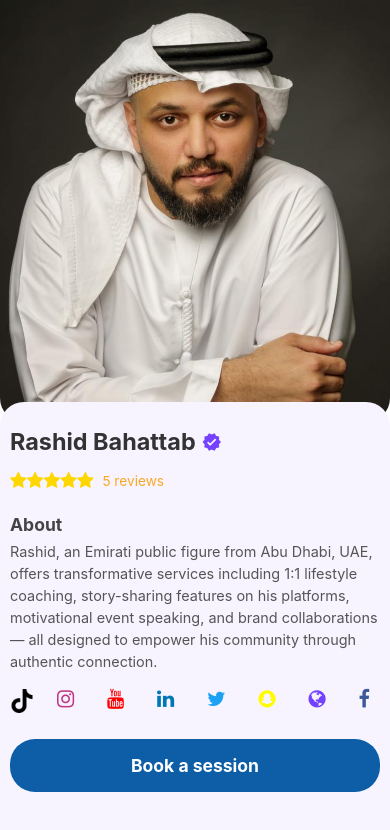
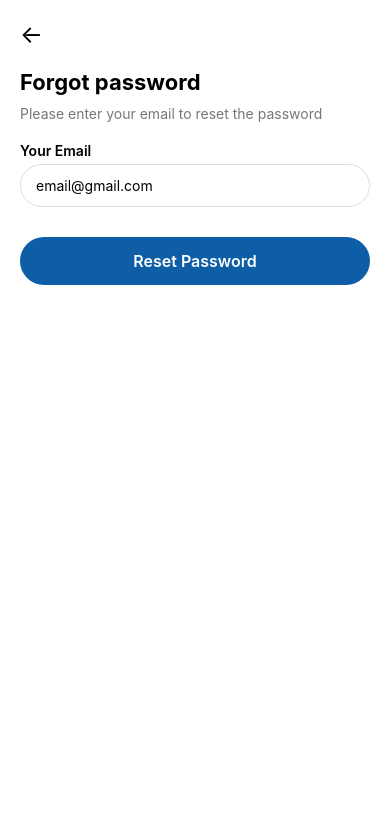
Before and after one commit to CodeBreezes/Ask_Rashid_APP, a React Native app: screen /ForgotPassword in a window 390 px wide. Shown: the top 830 px of the page. Built offline with nearby package versions, Linux system fonts and the light colour scheme.

Commit message:
update ForgotPasswordScreen

```diff
--- a/src/navigation/AppNavigator.js
+++ b/src/navigation/AppNavigator.js
@@ -6,6 +6,7 @@ import HomeScreen from '../screens/HomeScreen';
 import BookingScreen from '../screens/BookingScreen';
 import LoginScreen from '../screens/Auth/LoginScreen';
 import SignupScreen from '../screens/Auth/SignupScreen';
+import ForgotPasswordScreen from '../screens/Auth/ForgotPasswordScreen';
 import ProfileScreen from '../screens/Auth/ProfileScreen';
 import DashboardScreen from '../screens/DashboardScreen';
 import MyBookingsScreen from '../screens/MyBookingsScreen';
@@ -40,6 +41,7 @@ const AppNavigator = () => {
         <Stack.Screen name="ChangePasswordScreen" component={ChangePasswordScreen} options={{ headerShown: false }} />
         <Stack.Screen name="UpdateProfileScreen" component={UpdateProfileScreen} options={{ headerShown: false }} />
         <Stack.Screen name="ContactUsScreen" component={ContactUsScreen} options={{ headerShown: false }} />
+         <Stack.Screen name="ForgotPassword" component={ForgotPasswordScreen} options={{ headerShown: false }} />
       </Stack.Navigator>
     </NavigationContainer>
   );
--- /dev/null
+++ b/src/screens/Auth/ForgotPasswordScreen.js
@@ -0,0 +1,147 @@
+import React, { useState } from "react";
+import {
+  View,
+  Text,
+  TextInput,
+  TouchableOpacity,
+  StyleSheet,
+  Alert,
+} from "react-native";
+
+const ForgotPasswordScreen = ({ navigation }) => {
+  const [email, setEmail] = useState("");
+  const [step, setStep] = useState("enter"); // "enter" | "check"
+  const [loading, setLoading] = useState(false);
+
+  const handleResetPassword = async () => {
+    if (!email) {
+      Alert.alert("Error", "Please enter your email.");
+      return;
+    }
+
+    try {
+      setLoading(true);
+
+      // Build API URL with query param
+      const url = `http://appointment.bitprosofttech.com/api/Services/ForgotPassword?email=${encodeURIComponent(
+        email
+      )}`;
+
+      const res = await fetch(url, {
+        method: "POST",
+        headers: {
+          Accept: "application/json",
+        },
+      });
+
+      const data = await res.text();
+      console.log("ForgotPassword response:", res.status, data);
+
+      if (res.ok) {
+        setStep("check");
+
+        // Redirect to Login after 5 seconds
+        setTimeout(() => {
+          navigation.navigate("Login");
+        }, 5000);
+      } else {
+        Alert.alert("Failed", data || "Something went wrong.");
+      }
+    } catch (error) {
+      Alert.alert("Error", error.message);
+    } finally {
+      setLoading(false);
+    }
+  };
+
+  const handleResendEmail = () => {
+    if (!email) return;
+    handleResetPassword();
+  };
+
+  return (
+    <View style={styles.container}>
+      {/* Back Button */}
+      <TouchableOpacity
+        style={styles.backButton}
+        onPress={() => navigation.goBack()}
+      >
+        <Text style={styles.backArrow}>←</Text>
+      </TouchableOpacity>
+
+      {step === "enter" ? (
+        <>
+          <Text style={styles.title}>Forgot password</Text>
+          <Text style={styles.subtitle}>
+            Please enter your email to reset the password
+          </Text>
+
+          <Text style={styles.label}>Your Email</Text>
+          <TextInput
+            style={styles.input}
+            placeholder="email@gmail.com"
+            value={email}
+            onChangeText={setEmail}
+            keyboardType="email-address"
+            autoCapitalize="none"
+          />
+
+          <TouchableOpacity
+            style={styles.button}
+            onPress={handleResetPassword}
+            disabled={loading}
+          >
+            <Text style={styles.buttonText}>
+              {loading ? "Sending..." : "Reset Password"}
+            </Text>
+          </TouchableOpacity>
+        </>
+      ) : (
+        <>
+          <Text style={styles.title}>Check your email</Text>
+          <Text style={styles.subtitle}>
+            We sent a reset link to{" "}
+            {email.replace(/(.{2})(.*)(@.*)/, "$1***$3")}
+            {"\n"}Please check your email to reset your password.
+          </Text>
+
+          <Text style={styles.subtitleSmall}>
+            Haven’t got the email yet?{" "}
+            <Text style={styles.link} onPress={handleResendEmail}>
+              Resend email
+            </Text>
+          </Text>
+        </>
+      )}
+    </View>
+  );
+};
+
+export default ForgotPasswordScreen;
+
+const styles = StyleSheet.create({
+  container: { flex: 1, backgroundColor: "#fff", padding: 20 },
+  backButton: { marginBottom: 20 },
+  backArrow: { fontSize: 24 },
+  title: { fontSize: 22, fontWeight: "bold", marginBottom: 10 },
+  subtitle: { fontSize: 14, color: "#777", marginBottom: 20 },
+  label: { fontSize: 14, fontWeight: "600", marginBottom: 5 },
+  input: {
+    borderWidth: 1,
+    borderColor: "#ddd",
+    borderRadius: 25,
+    padding: 12,
+    marginBottom: 20,
+    paddingHorizontal: 15,
+  },
+  button: {
+    backgroundColor: "#0D5EA6",
+    paddingVertical: 14,
+    borderRadius: 25,
+    alignItems: "center",
+    marginTop: 10,
+  },
+  buttonText: { color: "#fff", fontSize: 16, fontWeight: "600" },
+  subtitleSmall: { fontSize: 14, color: "#555", marginTop: 20 },
+  link: { color: "#4A4DE6", fontWeight: "600" },
+});
--- a/src/screens/Auth/LoginScreen.js
+++ b/src/screens/Auth/LoginScreen.js
@@ -100,7 +100,7 @@ const LoginScreen = () => {
   const handleGoogleSignIn = async () => {
     try {
       setLoading(true);
-    const user = await handleGoogleLogin(); // Google user object
+      const user = await handleGoogleLogin();
       const emailExists = await checkEmailExists(user.email);
       debugger;
       if (emailExists?.exists) {
@@ -233,7 +233,7 @@ debugger;
 
           </View>
 
-          <TouchableOpacity style={styles.forgotPasswordContainer}>
+          <TouchableOpacity style={styles.forgotPasswordContainer}onPress={() => navigation.navigate('ForgotPassword')} >
             <Text style={styles.forgotPasswordText}>Forgot Password?</Text>
           </TouchableOpacity>
 
--- a/src/styles/Auth/LoginScreen.styles.js
+++ b/src/styles/Auth/LoginScreen.styles.js
@@ -46,11 +46,12 @@ const styles = StyleSheet.create({
   forgotPasswordContainer: {
     alignItems: 'flex-end',
     marginTop: 10,
+    color: '#0D5EA6',
   },
 
   forgotPasswordText: {
     fontSize: 14,
-    color: '#666',
+    color: 'blue',
   },
 
   loginButton: {
```
Lines whose indentation alone changed are shown as unchanged.
